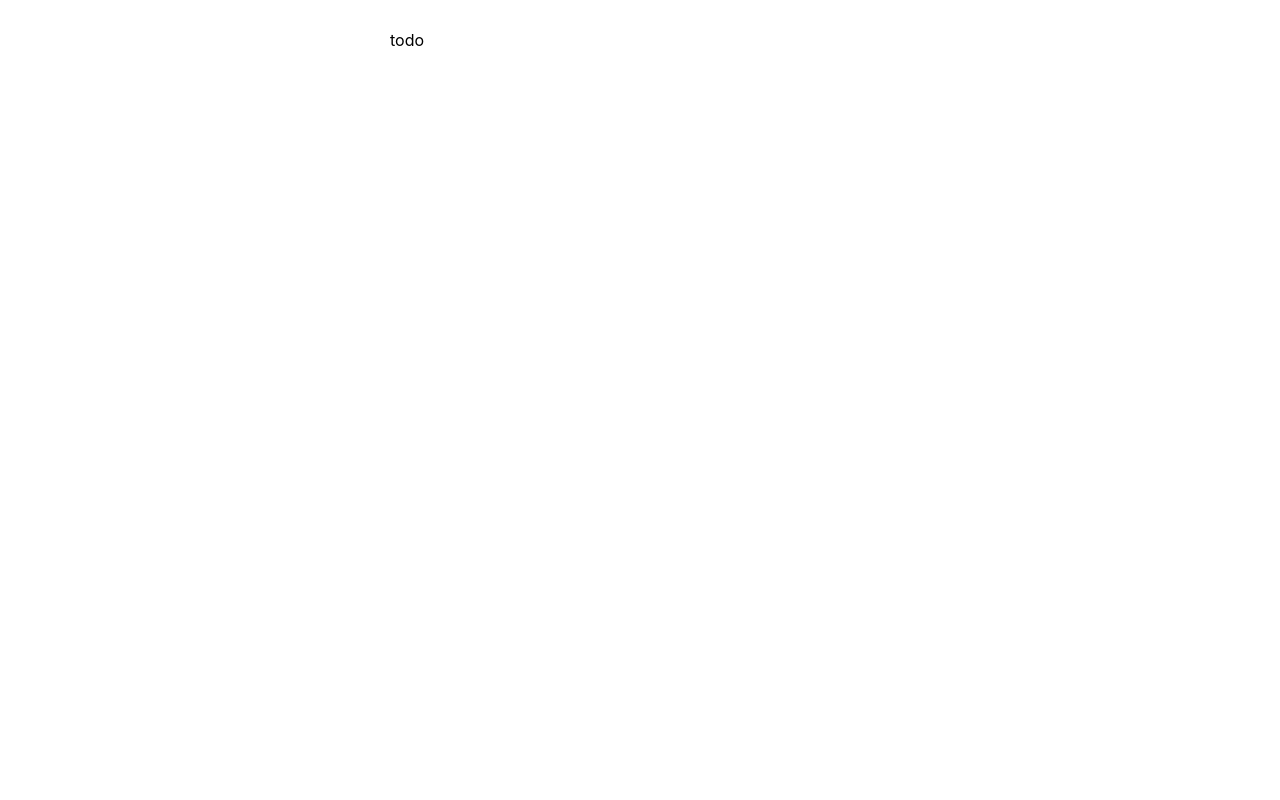
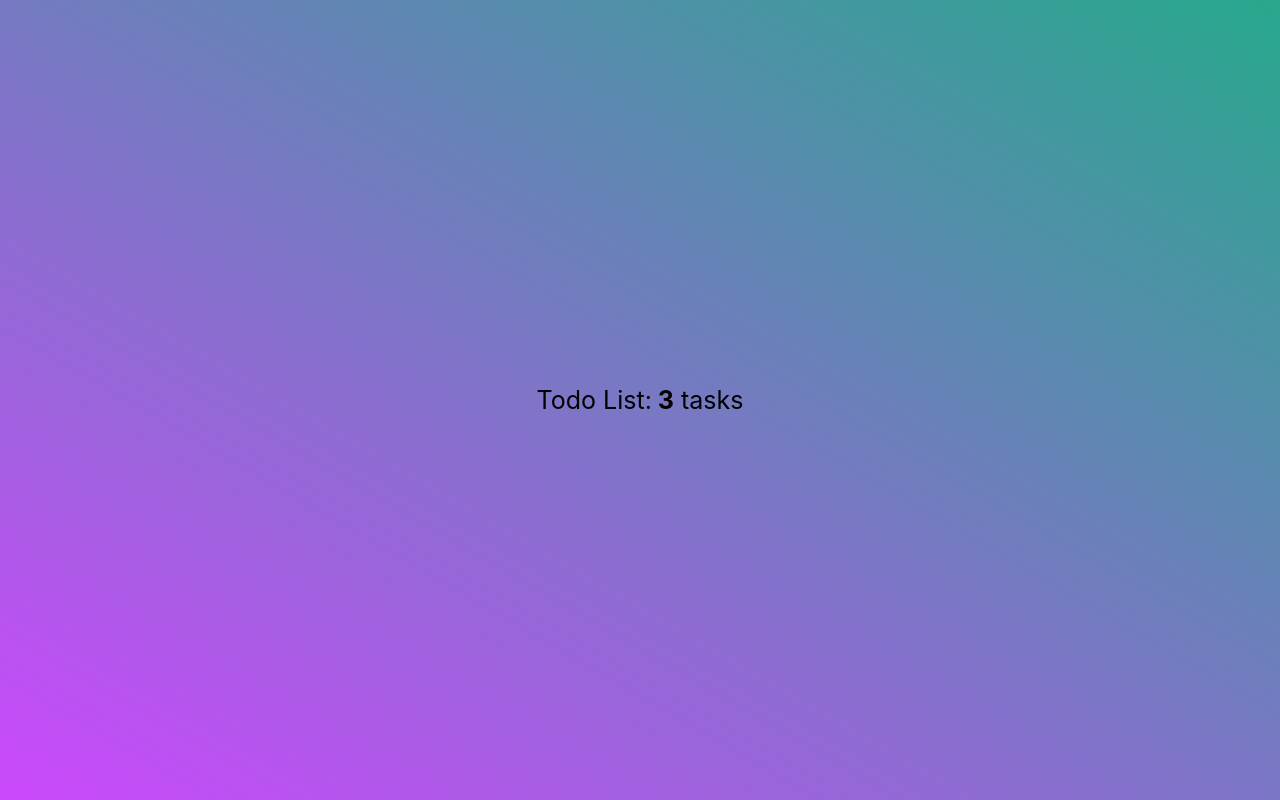
Before and after one commit to vegvisir46/react-ts-todo2, a React (Create React App) app: page / in a window 1280 px wide. Built offline with nearby package versions, Linux system fonts and the light colour scheme.

Commit message:
init app

```diff
--- a/src/App.module.css
+++ b/src/App.module.css
@@ -1,9 +1,9 @@
 .app_container {
-    margin-top: 30px;
-    height: 100%;
+    height: 100vh;
     display: flex;
     justify-content: center;
     align-items: center;
+    background-image: linear-gradient(30deg, rgb(203, 72, 252), rgb(39, 168, 140));
 }
 
 .container {
--- a/src/App.tsx
+++ b/src/App.tsx
@@ -1,6 +1,7 @@
 import React from 'react';
 
 import styles from './App.module.css';
+import {Header} from "./components/Header/Header";
 
 const DEFAULE_TODO_LIST = [
   {id: 1, name: 'task1', description: 'description1', checked: false},
@@ -12,11 +13,13 @@ const DEFAULE_TODO_LIST = [
 ]
 
 export const App = () => {
-  console.log('@todos', DEFAULE_TODO_LIST);
-
+  const [todos, setTodos] = React.useState(DEFAULE_TODO_LIST);
+  const todoCounter: number = DEFAULE_TODO_LIST.length;
   return (
     <div className={styles.app_container}>
-      <div className={styles.container}>todo</div>
+      <div className={styles.container}>
+        <Header todoCounter={todoCounter}/>
+      </div>
     </div>
   );
 }
--- /dev/null
+++ b/src/components/Header/Header.module.css
@@ -0,0 +1,8 @@
+.header_container {
+    text-align: center;
+}
+
+.header_title {
+    font-size: 25px;
+    font-weight: 400;
+}
--- /dev/null
+++ b/src/components/Header/Header.tsx
@@ -0,0 +1,17 @@
+import React from 'react';
+
+import styles from './Header.module.css';
+
+interface HeaderProps {
+  todoCounter: number;
+}
+
+export const Header: React.FC<HeaderProps> = ({todoCounter}) => {
+  return (
+    <div className={styles.header_container}>
+      <div className={styles.header_title}>Todo List:
+        <b> {todoCounter}</b> {todoCounter > 1 ? 'tasks' : 'task'}
+      </div>
+    </div>
+  )
+};
```
Also changed, not shown: src/components/Panel/Panel.tsx (added, +7 -0 lines), src/components/Panel/Panel.module.css (added).
